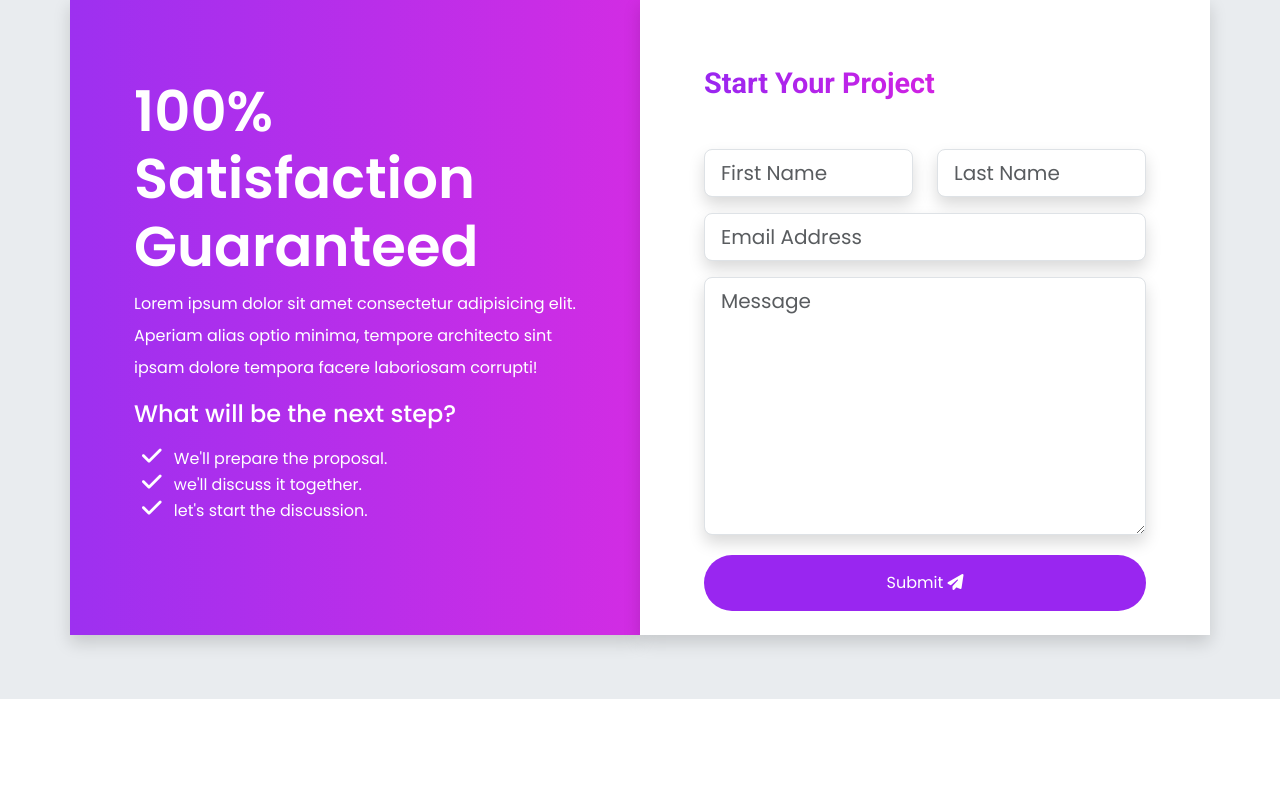
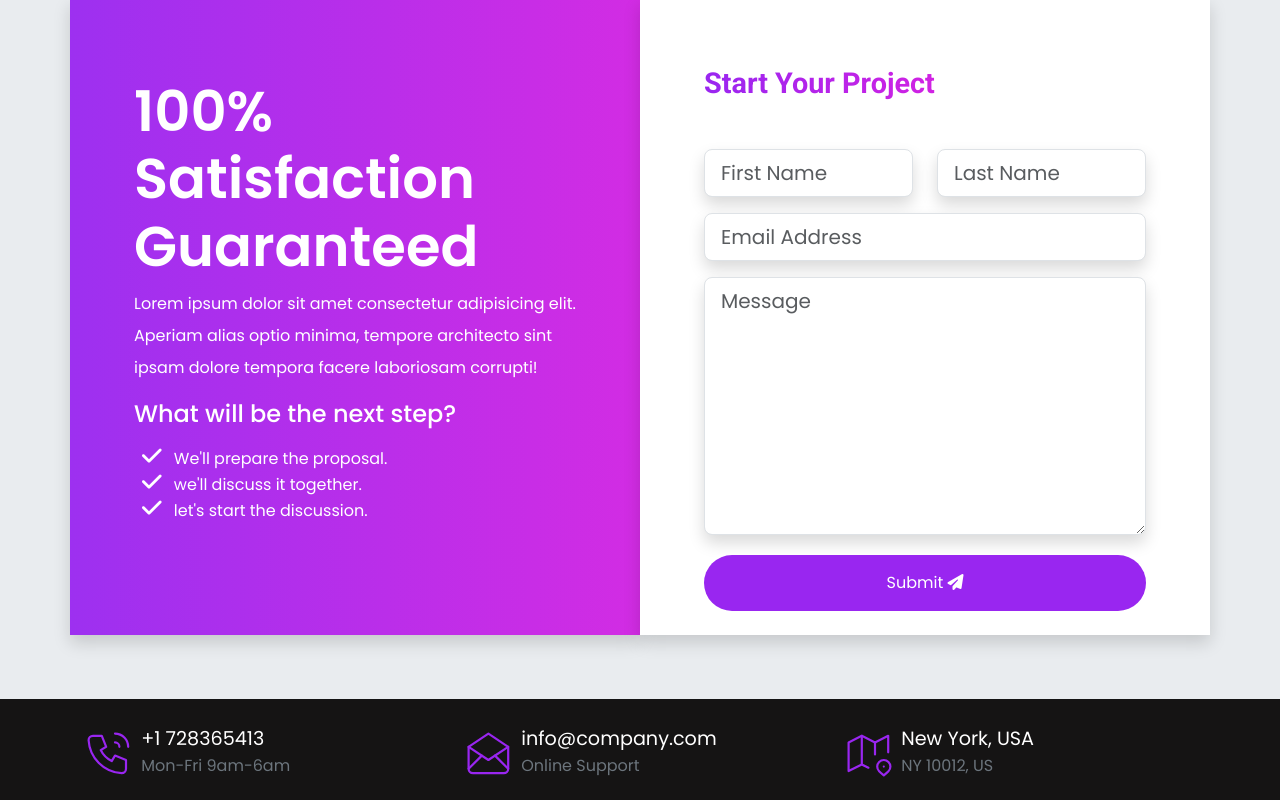
Before and after one commit to raselranaearshad/patrix, a website: page index.html in a window 1280 px wide. Shown: the part 6481-7281 px from the top of the page. Before the commit the page ends 7180 px from the top, so only its background shows below. Drawn offline with nearby package versions, Linux system fonts and the light colour scheme.

Commit message:
Added a Footer top section

```diff
--- a/index.html
+++ b/index.html
@@ -652,6 +652,65 @@
       </div>
      </section>
     <!-- Contact Us Section End  -->
+
+    <!-- Footer Section Start  -->
+     <footer class="footer" id="footer">
+      <div class="container">
+        <div class="row">
+          <!-- Footer Call Info  -->
+          <div class="col-md-4 col-lg-4 contact_box pt-1 d-md-block d-lg-flex">
+            <div class="contact_box__icon">
+              <svg xmlns="http://www.w3.org/2000/svg" class="icon icon-tabler icon-tabler-phone-call"
+                viewBox="0 0 24 24" stroke-width="1" fill="none" stroke-linecap="round" stroke-linejoin="round">
+                <path stroke="none" d="M0 0h24v24H0z" fill="none" />
+                <path d="M5 4h4l2 5l-2.5 1.5a11 11 0 0 0 5 5l1.5 -2.5l5 2v4a2 2 0 0 1 -2 2a16 16 0 0 1 -15 -15a2 2 0 0 1 2 -2" />
+                <path d="M15 7a2 2 0 0 1 2 2" />
+                <path d="M15 3a6 6 0 0 1 6 6" />
+              </svg>
+            </div>
+            <div class="contact_box__info">
+              <a href="#" class="contact_box__info_title">+1 728365413</a>
+              <p class="contact_box__info_subtitle">Mon-Fri 9am-6am</p>
+            </div>
+          </div>
+          <!-- Footer Email Info  -->
+          <div class="col-md-4 col-lg-4 contact_box pt-1 d-md-block d-lg-flex">
+            <div class="contact_box__icon">
+              <svg xmlns="http://www.w3.org/2000/svg" class="icon icon-tabler icon-tabler-mail-opened"viewBox="0 0 24 24" stroke-width="1" fill="none" stroke-linecap="round" stroke-linejoin="round">
+                <path stroke="none" d="M0 0h24v24H0z" fill="none" />
+                <path d="M3 9l9 6l9 -6l-9 -6l-9 6" />
+                <path d="M21 9v10a2 2 0 0 1 -2 2h-14a2 2 0 0 1 -2 -2v-10" />
+                <path d="M3 19l6 -6" />
+                <path d="M15 13l6 6" />
+              </svg>
+            </div>
+            <div class="contact_box__info">
+              <a href="#" class="contact_box__info_title">info@company.com</a>
+              <p class="contact_box__info_subtitle">Online Support</p>
+            </div>
+          </div>
+          <!-- Footer Location Info  -->
+          <div class="col-md-4 col-lg-4 contact_box pt-1 d-md-block d-lg-flex">
+            <div class="contact_box__icon">
+              <svg xmlns="http://www.w3.org/2000/svg" class="icon icon-tabler icon-tabler-map-2"
+                viewBox="0 0 24 24" stroke-width="1" fill="none" stroke-linecap="round" stroke-linejoin="round">
+                <path stroke="none" d="M0 0h24v24H0z" fill="none" />
+                <path d="M12 18.5l-3 -1.5l-6 3v-13l6 -3l6 3l6 -3v7.5" />
+                <path d="M9 4v13" />
+                <path d="M15 7v5.5" />
+                <path d="M21.121 20.121a3 3 0 1 0 -4.242 0c.418 .419 1.125 1.045 2.121 1.879c1.051 -.89 1.759 -1.516 2.121 -1.879z" />
+                <path d="M19 18v.01" />
+              </svg>
+            </div>
+            <div class="contact_box__info">
+              <a href="#" class="contact_box__info_title">New York, USA</a>
+              <p class="contact_box__info_subtitle">NY 10012, US</p>
+            </div>
+          </div>
+        </div>
+      </div>
+     </footer>
+    <!-- Footer Section End  -->
    </main>
 
   <script src="https://kit.fontawesome.com/686b7189c6.js" crossorigin="anonymous"></script>
--- a/scss/_custom.scss
+++ b/scss/_custom.scss
@@ -22,6 +22,7 @@ $black:    #000;
 
 $primary:       $purple-dark;
 $secondary:     $pink;
+$footerPrimary: #151414;
 
 // Accordion Settings
 $accordion-icon-color: $primary;
--- a/scss/sections/_footer.scss
+++ b/scss/sections/_footer.scss
@@ -0,0 +1,38 @@
+@use '../custom' as *;
+@use '../components/mixins' as *;
+
+.footer{
+  padding-top: 1rem;
+  background: $footerPrimary;
+}
+
+// Footer Contact Section
+.contact_box {
+  position: relative;
+  &__icon {
+    width: 2.5rem;
+    stroke: $primary;
+    padding-top: 0.5rem;
+    @include media-breakpoint-up (sm) {
+      width: 3.3rem;
+    }
+  }
+  &__info {
+    padding: 0.4rem;
+    &_title{
+      color: $white;
+      font-size: 1rem;
+      text-decoration: none;
+      @include media-breakpoint-up (sm) {
+      font-size: 1.2rem;
+    }
+    }
+    &_subtitle{
+      color: $gray-600;
+      font-size: 0.9rem;
+      @include media-breakpoint-up (sm) {
+      font-size: 1rem;
+    }
+    }
+  }
+}
```
Also changed, not shown: css/style.css, 1 other file.
